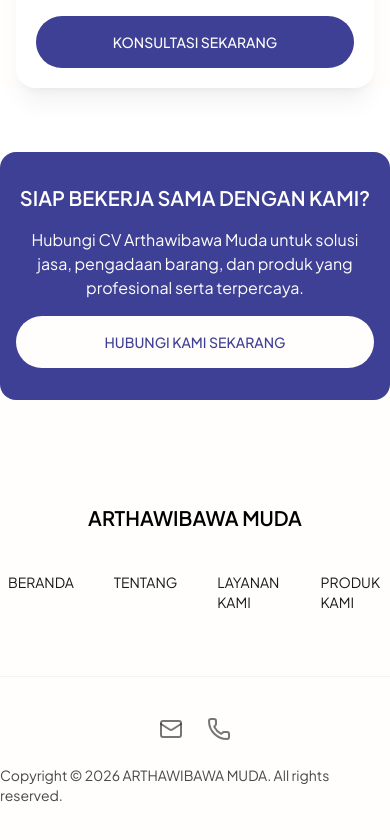
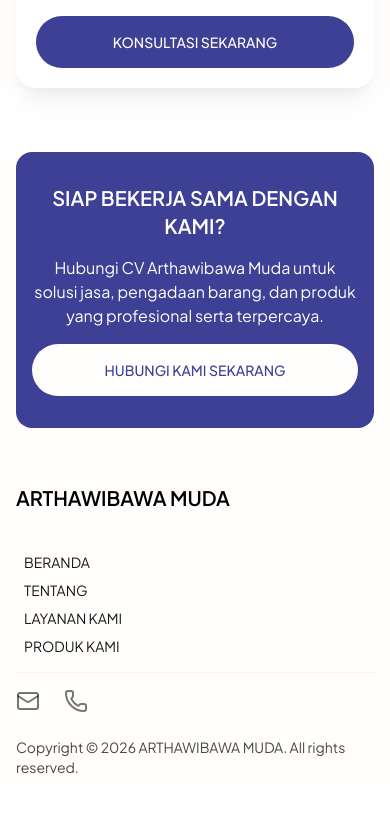
Before and after one commit to arthawibawa-muda/website, a Next.js app: page / in a window 390 px wide. Shown: the part 5288-6128 px from the top of the page. After the commit the page ends 6081 px from the top, so only its background shows below. Built offline with nearby package versions, Linux system fonts and the light colour scheme.

Commit message:
responsie CTA and footer

```diff
--- a/components/section/CTA.tsx
+++ b/components/section/CTA.tsx
@@ -2,10 +2,13 @@ import Button from "../ui/Button";
 
 export default function CTA() {
   return (
-    <section id="cta" className="w-full h-full mt-16 sm:mt-32 bg-light">
+    <section
+      id="cta"
+      className="w-full h-full mt-16 sm:mt-32 bg-light px-4 sm:px-5"
+    >
       <div className="max-w-[1440px] bg-brand text-light mx-auto rounded-2xl py-8 sm:py-20 px-4 sm:px-5">
         <div className="w-full flex flex-col justify-center items-center gap-4">
-          <h3 className="text-xl sm:text-3xl lg:text-5xl font-semibold">
+          <h3 className="text-center text-xl sm:text-3xl lg:text-5xl font-semibold">
             SIAP BEKERJA SAMA DENGAN KAMI?
           </h3>
           <p className="w-full max-w-xl text-center">
--- a/components/ui/Footer.tsx
+++ b/components/ui/Footer.tsx
@@ -4,13 +4,13 @@ import { NavLink } from "./NavLink";
 
 export function Footer() {
   return (
-    <footer className="max-w-[1440px] mx-auto bg-light font-sans">
-      <div className="py-16">
+    <footer className="max-w-[1440px] mx-auto mx-auto px-4 sm:px-5 bg-light font-sans">
+      <div className="py-4 sm:py-16">
         <nav className="mt-10 space-y-10" aria-label="quick links">
-          <h3 className="text-center text-xl sm:text-3xl lg:text-5xl font-semibold">
+          <h3 className="sm:text-center text-xl sm:text-3xl lg:text-5xl font-semibold">
             ARTHAWIBAWA MUDA
           </h3>
-          <div className="-my-1 flex justify-center gap-x-6">
+          <div className="-my-1 flex flex-col sm:flex-row justify-center gap-x-6">
             <NavLink href="#hero">BERANDA</NavLink>
             <NavLink href="#about">TENTANG</NavLink>
             <NavLink href="#services">LAYANAN KAMI</NavLink>
@@ -18,7 +18,7 @@ export function Footer() {
           </div>
         </nav>
       </div>
-      <div className="flex flex-col items-center border-t border-slate-400/10 py-10 sm:flex-row-reverse sm:justify-between">
+      <div className="flex flex-col sm:items-center border-t border-slate-400/10 py-4 sm:py-10 sm:flex-row-reverse sm:justify-between">
         <div className="flex gap-x-6">
           <Link
             href="mailto:cvarthawibawamuda@gmail.com"
```
